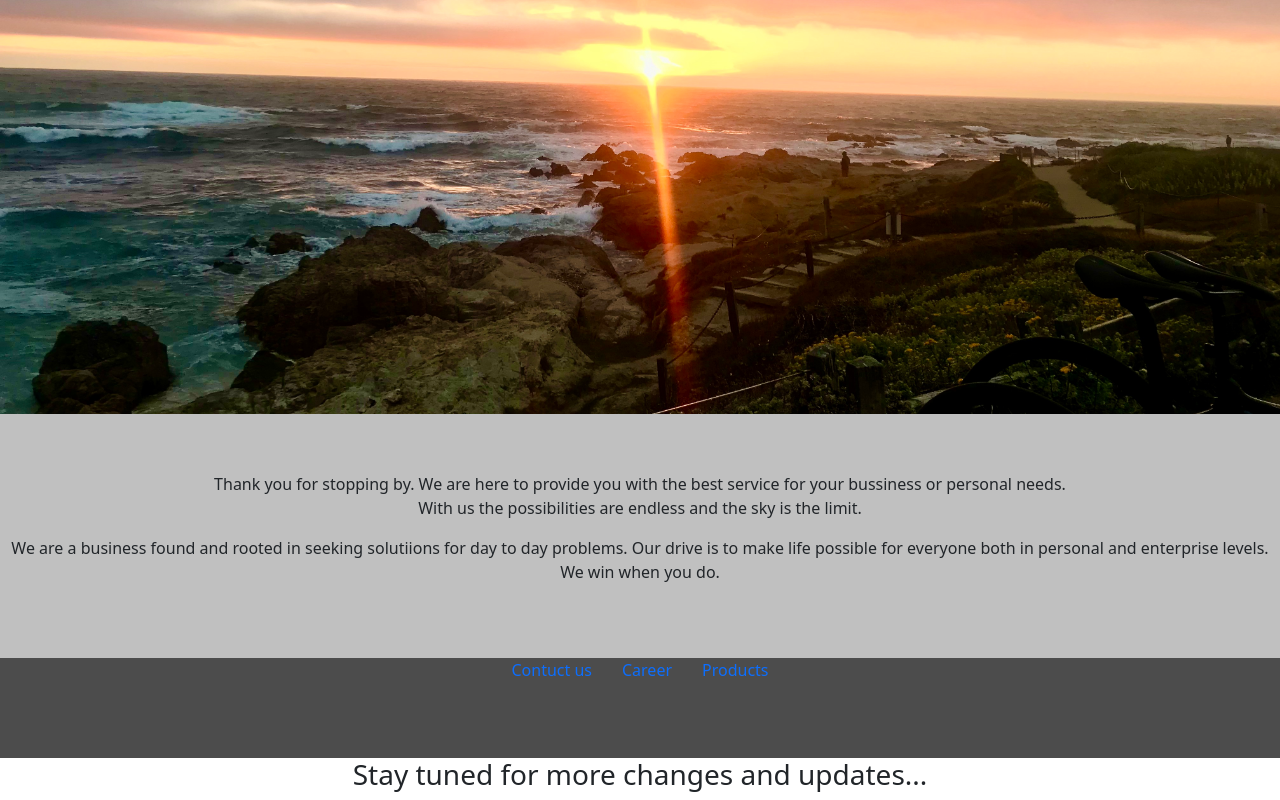
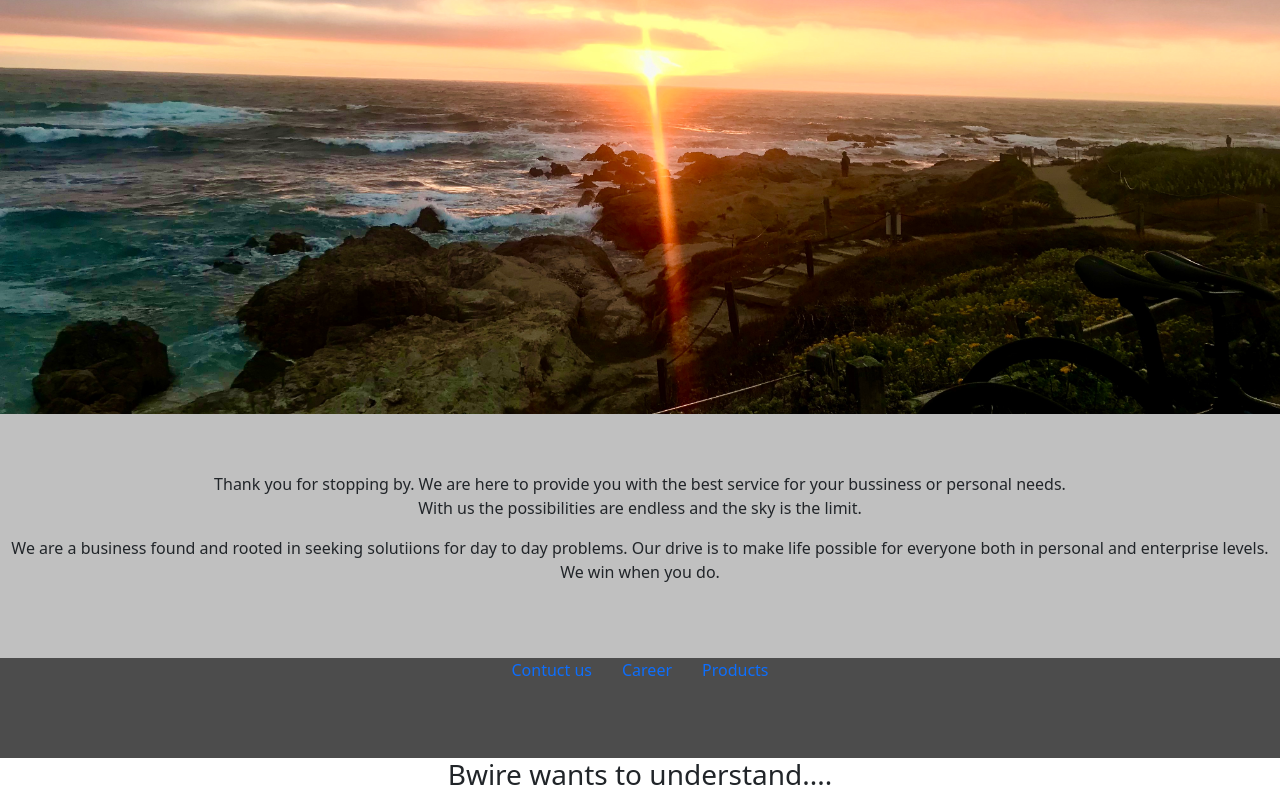
Before and after one commit to isakabusee/busee_inc, a React (Create React App) app: page / in a window 1280 px wide. Shown: the part 386-1186 px from the top of the page. Built offline with nearby package versions, Linux system fonts and the light colour scheme.

Commit message:
some changes

```diff
--- a/src/App.js
+++ b/src/App.js
@@ -7,7 +7,7 @@ import "bootstrap/dist/css/bootstrap.min.css"
 // import AboutUs from './components/AboutUs';
 // import Footer from './components/Footer';
 import Home from './components/Home';
-import About from './Pages/About';
+// import About from './Pages/About';
 import Info from './Pages/Info';
 import AboutUs from './components/AboutUs';
 
@@ -25,7 +25,7 @@ function App() {
           <Route path="/info" element={<Info/>}/>
         </Routes>
       </Router>
-  <h3>Stay tuned for more changes and updates...</h3>
+  <h3>Bwire wants to understand....</h3>
     </div>
 
 
--- a/src/components/Footer.js
+++ b/src/components/Footer.js
@@ -1,4 +1,5 @@
-import React from 'react'
+import React from 'react';
+import { Link } from 'react-router-dom';
 
 const Footer = () => {
   return (
@@ -6,6 +7,7 @@ const Footer = () => {
 <a href="#">Contuct us</a>
 <a href="#">Career</a>
 <a href="#">Products</a>
+{/* <a href="https://main.dbrn9m5vm05xv.amplifyapp.com/">Page</a> */}
     </div>
   )
 }
```
